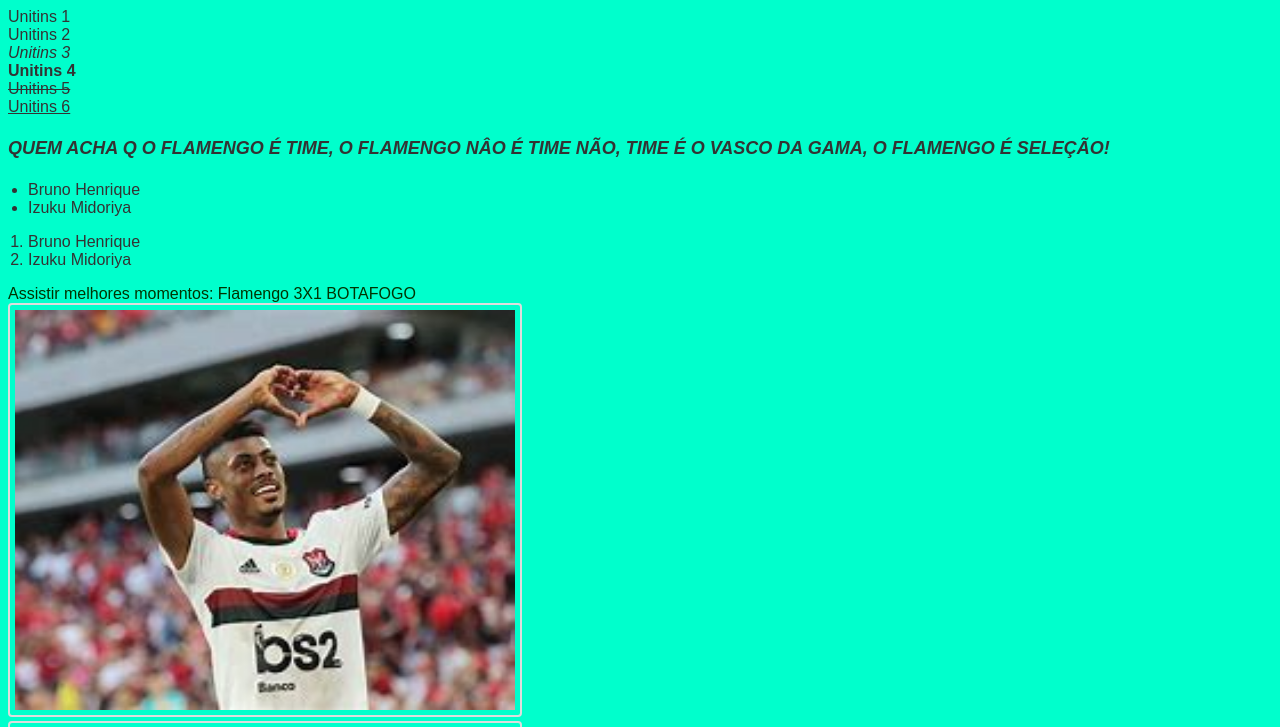
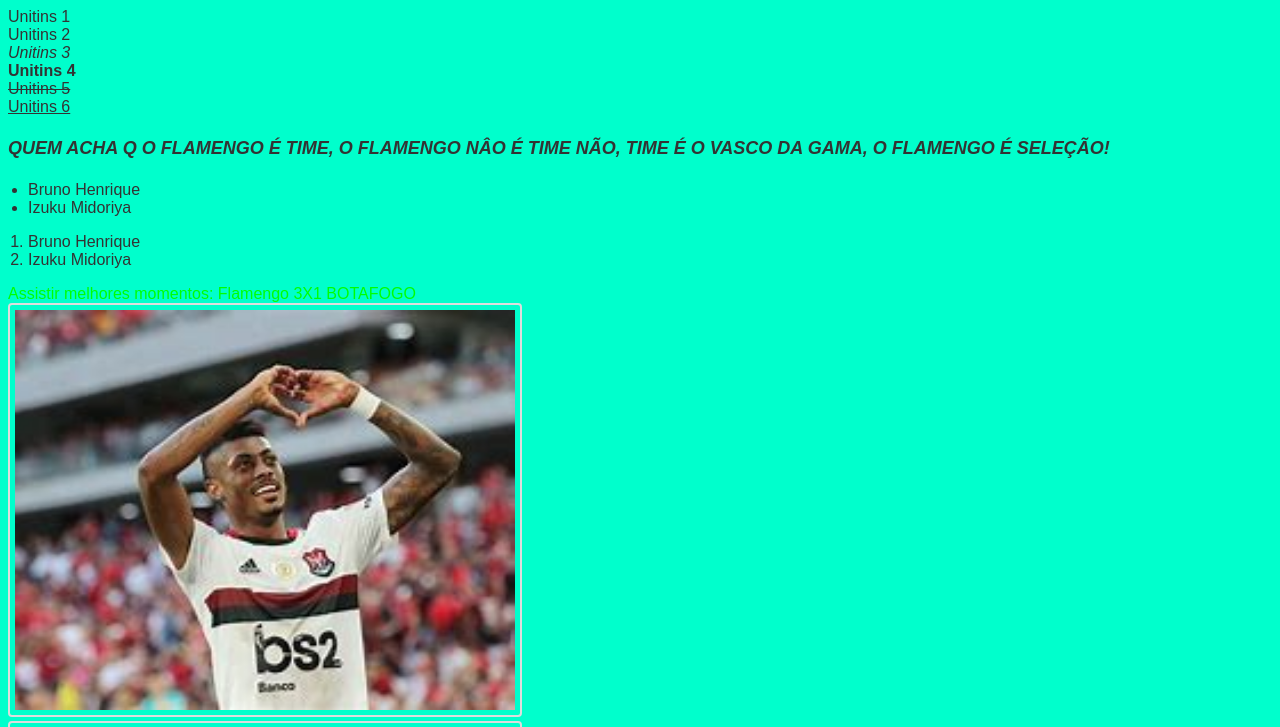
Before and after one commit to Enzoxp0/desenvolvimento-frond-end, a plain HTML site: page index.html in a window 1280 px wide. Shown: the top 727 px of the page. Drawn offline with Linux system fonts and the light colour scheme.

Commit message:
Update style.css

```diff
--- a/style.css
+++ b/style.css
@@ -14,7 +14,7 @@ ul, ol {
     padding-left: 20px;
 }
 a {
-    color: #003300;
+    color: #00ff00;
     text-decoration: none;
 }
 a:hover {
```
